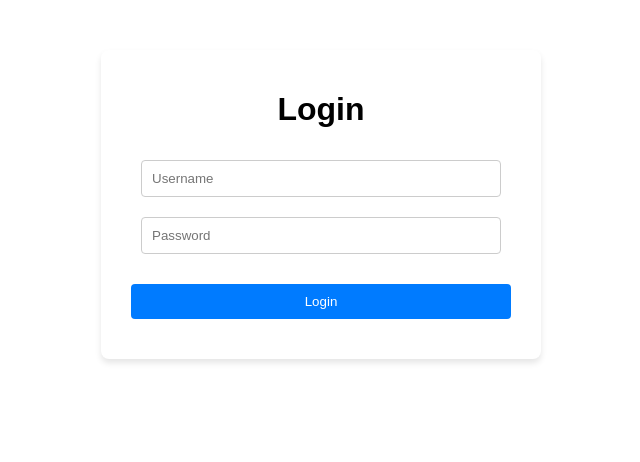
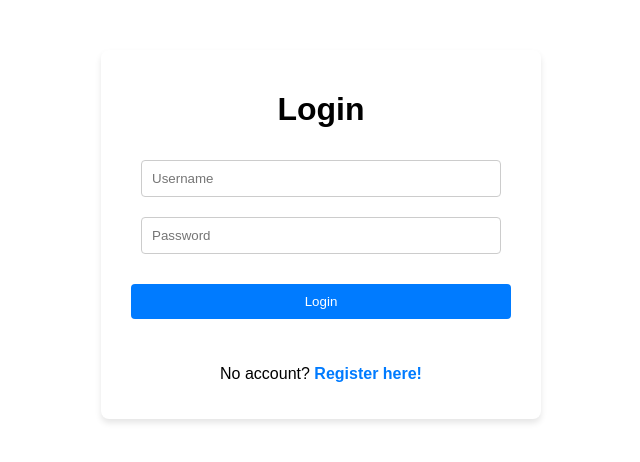
Before and after one commit to rafael-jpcandido/django-react-notes-app, a React app in the folder frontend/: page /login in a window 1280 px wide. Shown: the top 462 px of the page, without its empty margins (319-959 px from the left). Built offline with nearby package versions, Linux system fonts and the light colour scheme; no server answers; the HTML template or start-up script is replaced by a standard one.

Commit message:
feat(login): add 'register' link below login form

```diff
--- a/frontend/src/components/Forms.jsx
+++ b/frontend/src/components/Forms.jsx
@@ -1,6 +1,6 @@
 import { useState } from "react";
 import api from "../api";
-import {useNavigate} from "react-router-dom";
+import {useNavigate, Link } from "react-router-dom";
 import { ACCESS_TOKEN, REFRESH_TOKEN } from "../constants";
 import "../styles/Forms.css";
 import LoadingIndicator from "./LoadingIndicator";
@@ -8,7 +8,7 @@ import LoadingIndicator from "./LoadingIndicator";
 function Form({route, method}) {
     const [username, setUsername] = useState("")
     const [password, setPassword] = useState("")
-    const [loading, setLoading] = useState("")
+    const [loading, setLoading] = useState(false)
     const navigate = useNavigate()
     const name = method === "login" ? "Login" : "Register"
 
@@ -32,7 +32,8 @@ function Form({route, method}) {
         }
     };
 
-    return <form onSubmit={handleSubmit} className="form-container">
+    return (
+        <form onSubmit={handleSubmit} className="form-container">
             <h1>{name}</h1>
             <input
                 className="form-input"
@@ -53,7 +54,16 @@ function Form({route, method}) {
                 <button className="form-button" type="submit">
                     {name}
                 </button>
+
+                {method == "login" && (
+                    <div className="register-link">
+                        <p>
+                         No account? <Link to="/register">Register here!</Link>
+                        </p>
+                    </div>
+                )}
         </form>
+    );
 }
 
 export default Form
--- a/frontend/src/styles/Forms.css
+++ b/frontend/src/styles/Forms.css
@@ -34,3 +34,19 @@
 .form-button:hover {
   background-color: #0056b3;
 }
+
+.register-link {
+  margin-top: 10px;
+  text-align: center;
+}
+
+.register-link a {
+  color: #007bff;
+  text-decoration: none;
+  font-weight: bold;
+}
+
+.register-link a:hover {
+  color: #0056b3;
+  text-decoration: underline;
+}
```
Lines whose indentation alone changed are shown as unchanged.
